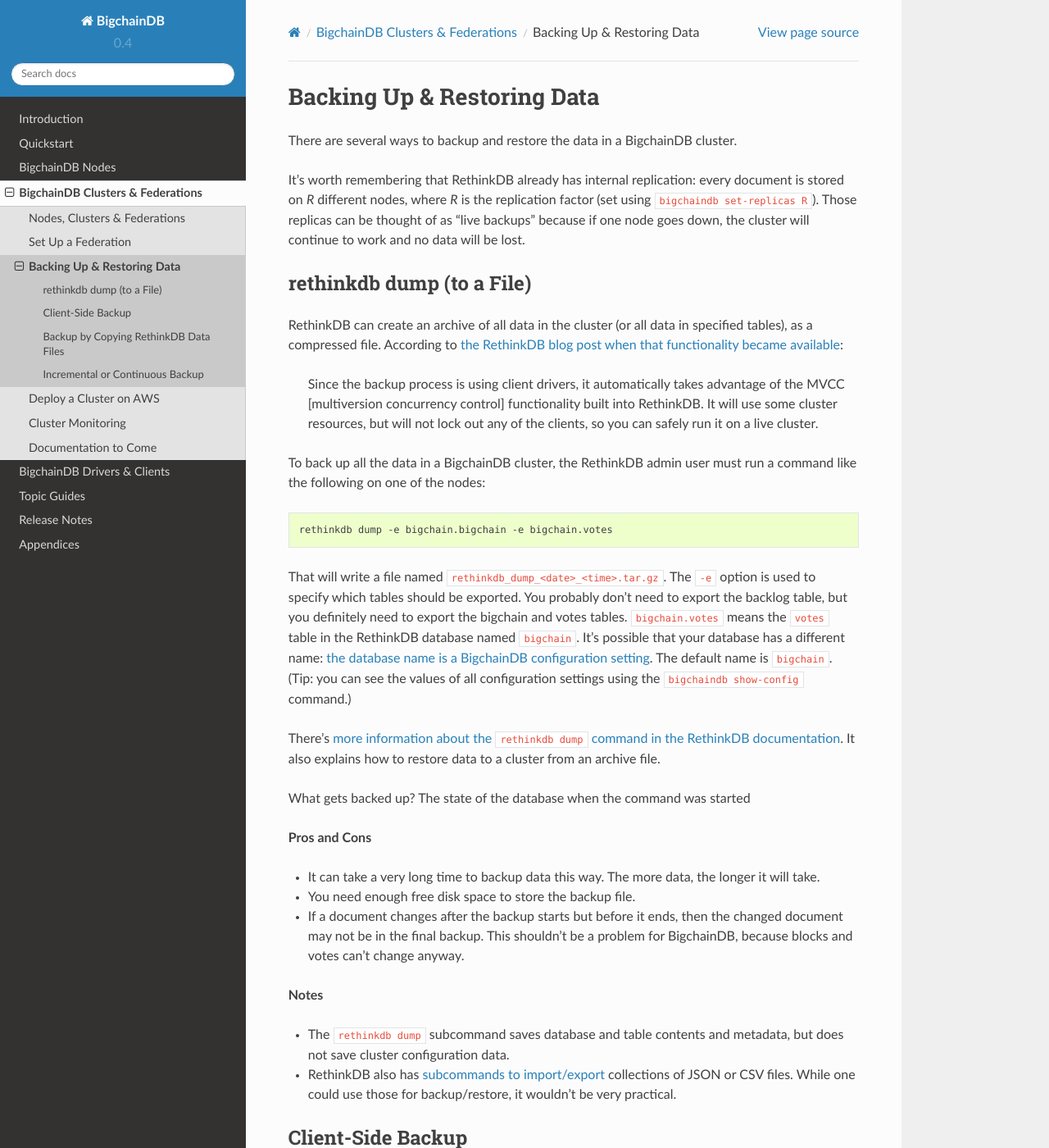
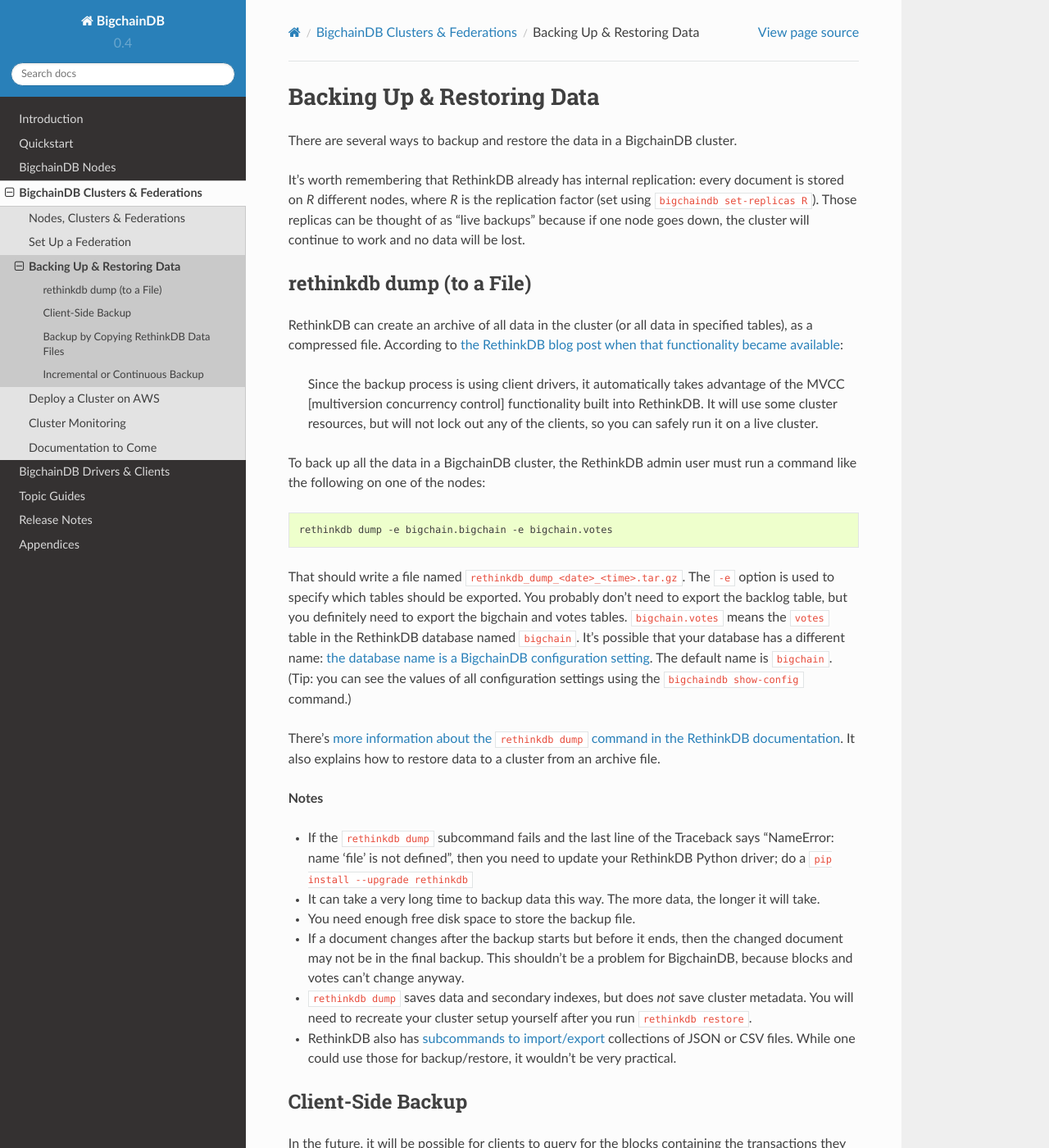
Before and after one commit to thematerials-network/bigchaindb-node, a Sphinx documentation site: the page built from bigchaindb/docs/source/clusters-feds/backup.md, in a window 1280 px wide and 1400 px high. Shown: the whole window at 82% size. Built offline with Sphinx 7.4.7 and the Read the Docs theme 2.0.0, drawn with Linux system fonts in a browser that asks for light colours.

Commit message:
Docs: added/revised some notes on backup

````diff
--- a/bigchaindb/docs/source/clusters-feds/backup.md
+++ b/bigchaindb/docs/source/clusters-feds/backup.md
@@ -16,14 +16,14 @@ To back up all the data in a BigchainDB cluster, the RethinkDB admin user must r
 rethinkdb dump -e bigchain.bigchain -e bigchain.votes
 ```
 
-That will write a file named `rethinkdb_dump_<date>_<time>.tar.gz`. The `-e` option is used to specify which tables should be exported. You probably don't need to export the backlog table, but you definitely need to export the bigchain and votes tables.
+That should write a file named `rethinkdb_dump_<date>_<time>.tar.gz`. The `-e` option is used to specify which tables should be exported. You probably don't need to export the backlog table, but you definitely need to export the bigchain and votes tables.
 `bigchain.votes` means the `votes` table in the RethinkDB database named `bigchain`. It's possible that your database has a different name: [the database name is a BigchainDB configuration setting](../nodes/configuration.html#database-host-database-port-database-name). The default name is `bigchain`. (Tip: you can see the values of all configuration settings using the `bigchaindb show-config` command.)
 
 There's [more information about the `rethinkdb dump` command in the RethinkDB documentation](https://www.rethinkdb.com/docs/backup/). It also explains how to restore data to a cluster from an archive file.
 
-What gets backed up? The state of the database when the command was started
+**Notes**
 
-**Pros and Cons**
+* If the `rethinkdb dump` subcommand fails and the last line of the Traceback says "NameError: name 'file' is not defined", then you need to update your RethinkDB Python driver; do a `pip install --upgrade rethinkdb`
 
 * It can take a very long time to backup data this way. The more data, the longer it will take.
 
@@ -31,10 +31,7 @@ What gets backed up? The state of the database when the command was started
 
 * If a document changes after the backup starts but before it ends, then the changed document may not be in the final backup. This shouldn't be a problem for BigchainDB, because blocks and votes can't change anyway.
 
-
-**Notes**
-
-* The `rethinkdb dump` subcommand saves database and table contents and metadata, but does not save cluster configuration data.
+* `rethinkdb dump` saves data and secondary indexes, but does *not* save cluster metadata. You will need to recreate your cluster setup yourself after you run `rethinkdb restore`.
 
 * RethinkDB also has [subcommands to import/export](https://gist.github.com/coffeemug/5894257) collections of JSON or CSV files. While one could use those for backup/restore, it wouldn't be very practical.
 
````
